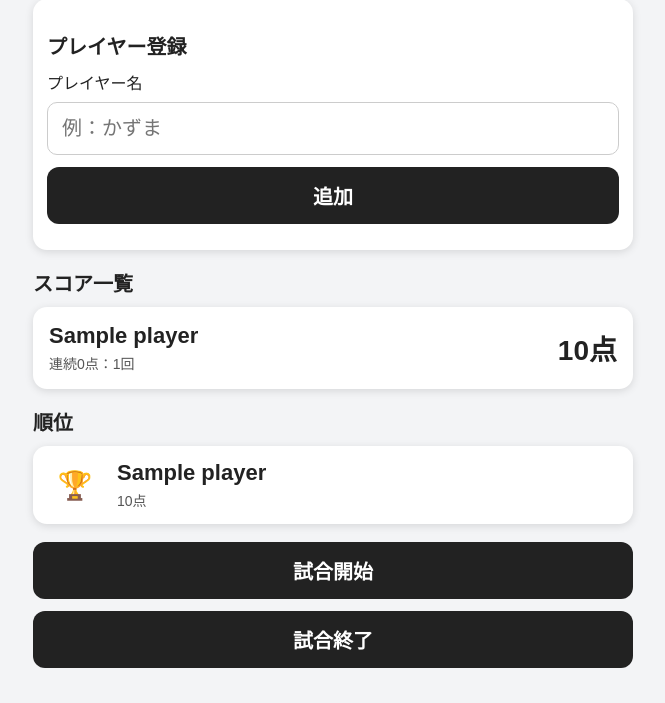
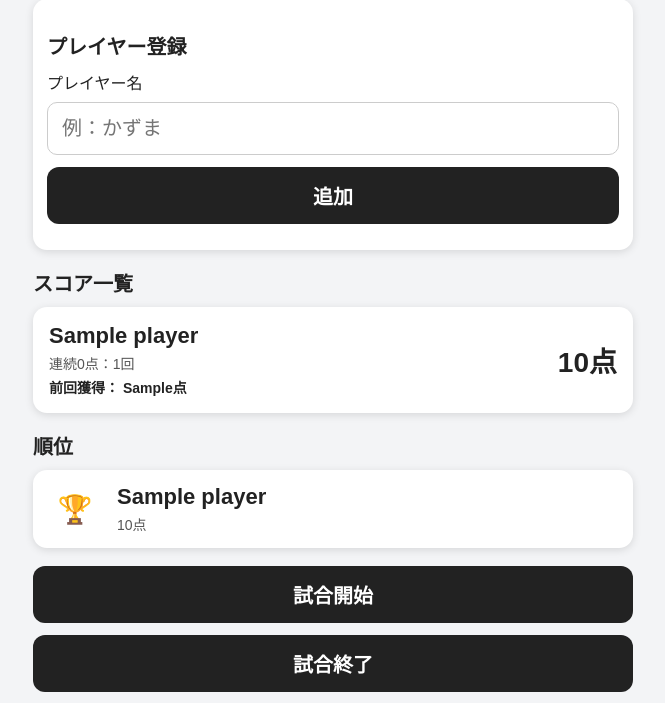
Before and after one commit to mappoll/molkky-score-app, a Flask app: template templates/index.html in a window 1280 px wide. Shown: the part 193-896 px from the top of the page, without its empty margins (307-972 px from the left). Run offline with Flask 3, Linux system fonts and the light colour scheme; the template is opened without the code that fills it: most values are stand-ins (such as "Sample title", 1, 10 or a date in 2020); parts of the project's set-up code (start-up, migrations or seed data) failed here and were passed over.

Commit message:
Show last scored point

```diff
--- a/app.py
+++ b/app.py
@@ -37,6 +37,7 @@ def reset_game_status():
         player["score"] = 0
         player["miss_count"] = 0
         player["is_lost"] = False
+        player["last_point"] = None
 
 
 def save_history():
@@ -84,6 +85,8 @@ def get_ranking():
 
 
 def update_score(player, point):
+    player["last_point"] = point
+
     if point == 0:
         player["miss_count"] += 1
     else:
@@ -169,7 +172,8 @@ def add_player():
             "name": name,
             "score": 0,
             "miss_count": 0,
-            "is_lost": False
+            "is_lost": False,
+            "last_point": None
         })
 
     return redirect(url_for("index"))
--- a/static/style.css
+++ b/static/style.css
@@ -216,3 +216,8 @@ a {
     border: 2px solid #222;
     background-color: #fff8dc;
 }
+
+.last-point {
+    font-weight: bold;
+    color: #222;
+}
--- a/templates/index.html
+++ b/templates/index.html
@@ -57,6 +57,15 @@
 
                                 <div class="player-sub">
                                     連続0点：{{ player.miss_count }}回
+                                </div>
+
+                                <div class="player-sub last-point">
+                                    前回獲得：
+                                    {% if player.get("last_point") is not none %}
+                                        {{ player.last_point }}点
+                                    {% else %}
+                                        -
+                                    {% endif %}
                                 </div>
                             </div>
 
```
